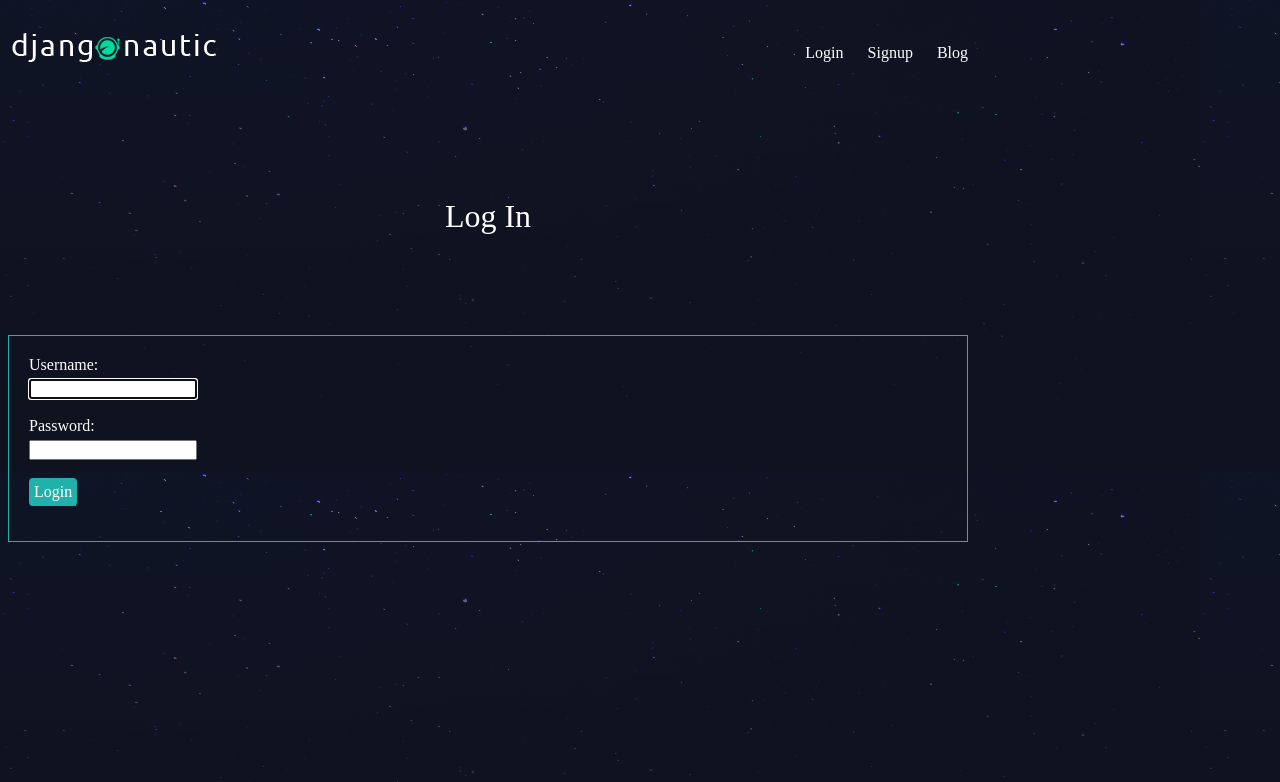
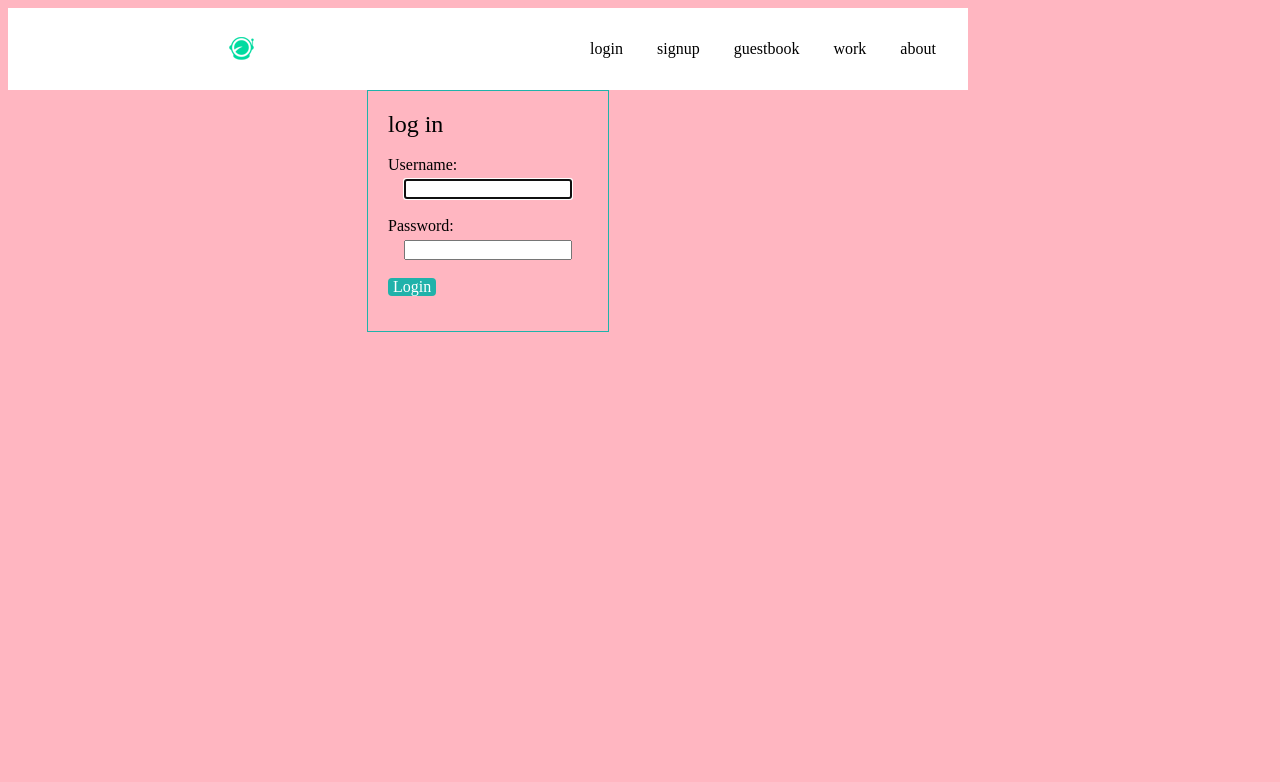
Before and after one commit to aconcan/django-website, a Django app: page /accounts/login/?next=/articles/create/ in a window 1280 px wide. Shown: the top 782 px of the page. Run offline with Django 3.2, Linux system fonts and the light colour scheme.

Commit message:
added styling, new icon, going to replace articles with a guestbook

```diff
--- a/webapp2/accounts/templates/accounts/login.html
+++ b/webapp2/accounts/templates/accounts/login.html
@@ -2,9 +2,9 @@
 
 {% block content %}
 
-<h1>Log In</h1>
+<div class="login-container">
     <form class='site-form' action='{% url "accounts:login"%}' method='post'>
-
+        <h2 class='form-heading'>log in</h2><br>
         {% csrf_token %}
         {{ form }}
         {% if request.GET.next %}
@@ -12,7 +12,7 @@
         {% endif %}
 
         <input type='submit' value='Login'>
-
+</div>
 </form>
 
 {% endblock %}
--- a/webapp2/articles/templates/articles/article_list.html
+++ b/webapp2/articles/templates/articles/article_list.html
@@ -2,7 +2,8 @@
 {% extends 'base_layout.html' %}
 
 {% block content %}
-    <h1> Articles </h1>
+    <h1> guestbook </h1>
+    <p> sign-in to leave a comment </p>
 
     <div class='articles'>
         {% for article in articles %}
@@ -13,4 +14,5 @@
             </div>
         {% endfor %}
     </div>
+
 {% endblock %}
--- a/webapp2/assets/styles.css
+++ b/webapp2/assets/styles.css
@@ -1,13 +1,14 @@
 body{
-    background-color: #0f121f;
+    background-color: lightpink;
     /* Can use relative path as image is in same directory as styles.css */
-    background-image: url(stars.png);
-    background-repeat-y: no-repeat;
+    /* background-repeat-y: no-repeat; */
     color: #fff;
 }
 
 body *{
     font-family: Ubuntu;
+    color: black;
+    margin: auto;
 }
 
 h1, h2, h3, h4, h5{
@@ -16,7 +17,7 @@ h1, h2, h3, h4, h5{
 }
 
 a, a:hover, a:visited{
-    color: #fff;
+    color: black;
     text-decoration: none;
 }
 
@@ -33,22 +34,25 @@ div.wrapper h1{
 }
 
 header {
+    background-color: white;
     display: grid;
     /* Columns of 2 equal fractions */
     grid-template-columns: 1fr 1fr;
     /* 20px top and bottom, zero left and right */
     padding: 20px 0;
+
 }
 
 /* Moving the nav bar to the right */
-nav {
+/* nav {
     justify-self: end;
-}
+} */
 
 nav li{
+    color: black;
     display: inline-block;
     list-style-type: none;
-    margin-left: 20px;
+    margin-left: 30px;
 }
 
 nav button{
@@ -106,13 +110,8 @@ nav button{
     font-size: 1.2em;
 }
 
-.site-form {
-    margin-top: 60px;
-    border: 1px solid lightseagreen;
-    padding: 20px;
-}
+.site-form input, .site-form textarea {
 
-.site-form input, .site-form textarea {
     display: block;
     margin-top: 5px;
     margin-bottom: 18px;
@@ -145,6 +144,23 @@ a.highlight {
     color: white;
     font-size: 1em;
     border-radius: 4px;
-    padding: 5px;
+    padding-left: 5px;
+    padding-right: 5px;
     margin: 15px 0;
 }
+
+.site-form {
+    margin-top: 60px;
+    /* Center the body */
+    margin: auto;
+    max-width: 200px;
+    border: 1px solid lightseagreen;
+    padding: 20px;
+}
+
+.login-container {
+    padding-right: 15px;
+    padding-left: 15px;
+    margin-right: auto;
+    margin-left: auto;
+}
--- a/webapp2/templates/base_layout.html
+++ b/webapp2/templates/base_layout.html
@@ -8,7 +8,9 @@
     <meta name="viewport" content="width=device-width, initial-scale=1.0">
     <title>aconcan</title>
     <link rel='stylesheet' href='{% static "styles.css" %}'>
-    <link rel='icon' href="https://i.dlpng.com/static/png/6434620_preview.png">
+    <link rel='icon' href="{% static 'icon.png' %}">
+
+    <!-- href="https://i.dlpng.com/static/png/6434620_preview.png" -->
 </head>
 
 <body>
@@ -27,10 +29,12 @@
                         </li>
                         <li><a href='{% url "articles:create" %}' class='highlight'>New article</a></li>
                     {% else %}
-                        <li><a href='{% url "accounts:login" %}'>Login</a></li>
-                        <li><a href='{% url "accounts:signup" %}'>Signup</a></li>
+                        <li><a href='{% url "accounts:login" %}'>login</a></li>
+                        <li><a href='{% url "accounts:signup" %}'>signup</a></li>
                     {% endif %}
-                        <li><a href='{% url "articles:list" %}'>Blog</a></li>
+                        <li><a href='{% url "articles:list" %}'>guestbook</a></li>
+                        <li><a href='{% url "about" %}'>work</a></li>
+                        <li><a href='{% url "about" %}'>about</a></li>
                 </ul>
             </nav>
         </header>
--- a/webapp2/webapp2/urls.py
+++ b/webapp2/webapp2/urls.py
@@ -8,7 +8,7 @@ from django.conf import settings
 
 urlpatterns = [
     path('admin/', admin.site.urls),
-    path('about/', views.about),
+    path('about/', views.about, name='about'),
     path('', views.homepage, name='home'),
     # Including the urls file from the articles app
     path('articles/', include('articles.urls')),
```
Also changed, not shown: webapp2/templates/about.html (+7 -11 lines), webapp2/assets/icon.png (added), webapp2/db.sqlite3. Lines whose indentation alone changed are shown as unchanged.
